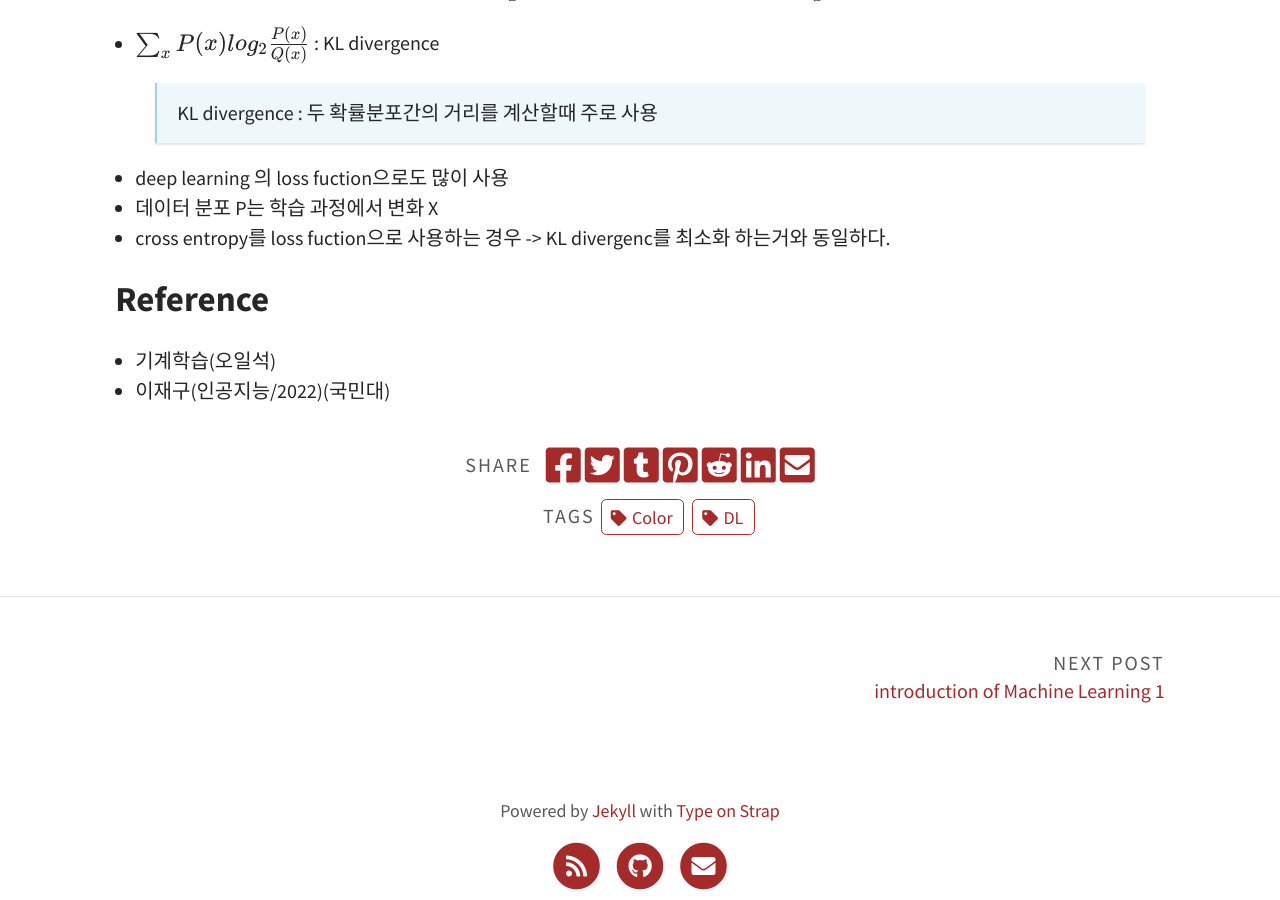
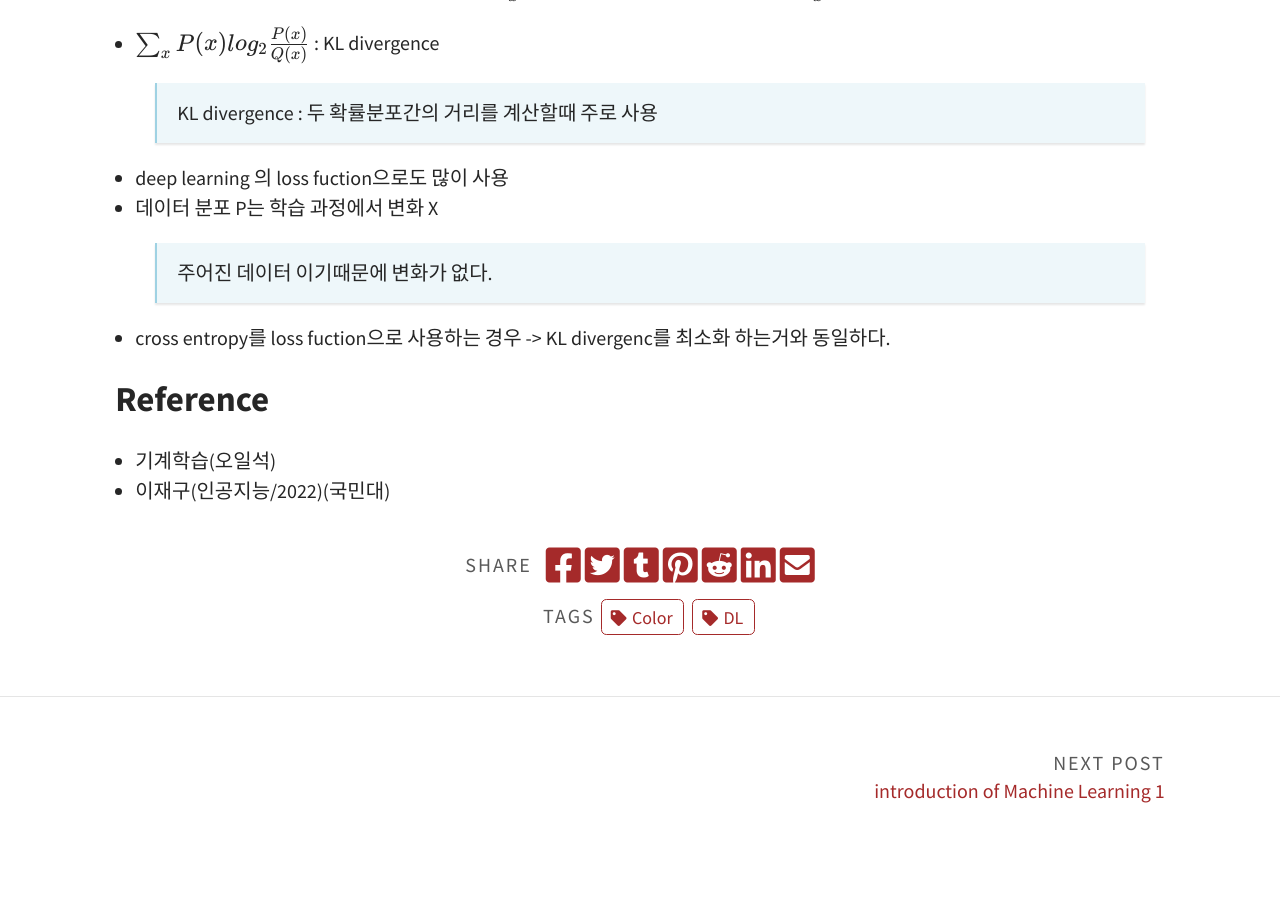
Before and after one commit to Ahnho/Ahnho.github.io, a Jekyll site: the page built from _posts/2022-10-16-Information-theory.md, in a window 1280 px wide and 900 px high, scrolled down 1749 px. Built offline with Jekyll 4.4.1, drawn with Linux system fonts in a browser that asks for light colours.

Commit message:
Update 2022-10-16-Information-theory.md

```diff
--- a/_posts/2022-10-16-Information-theory.md
+++ b/_posts/2022-10-16-Information-theory.md
@@ -46,6 +46,7 @@ excerpt_separator: <!--more-->
 > KL divergence :  두 확률분포간의 거리를 계산할때 주로 사용
 - deep learning 의  loss fuction으로도 많이 사용
 - 데이터  분포 P는 학습 과정에서 변화 X
+> 주어진 데이터 이기때문에 변화가 없다.
 - cross entropy를 loss fuction으로 사용하는 경우 -> KL divergenc를 최소화 하는거와 동일하다.
 
 ## Reference
```
